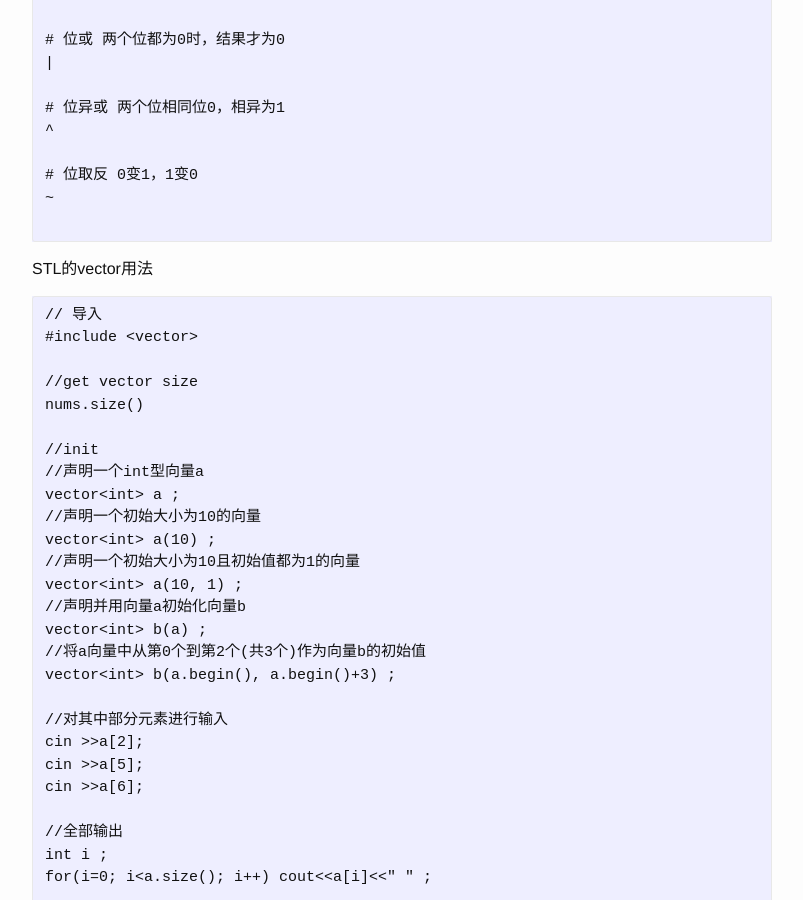
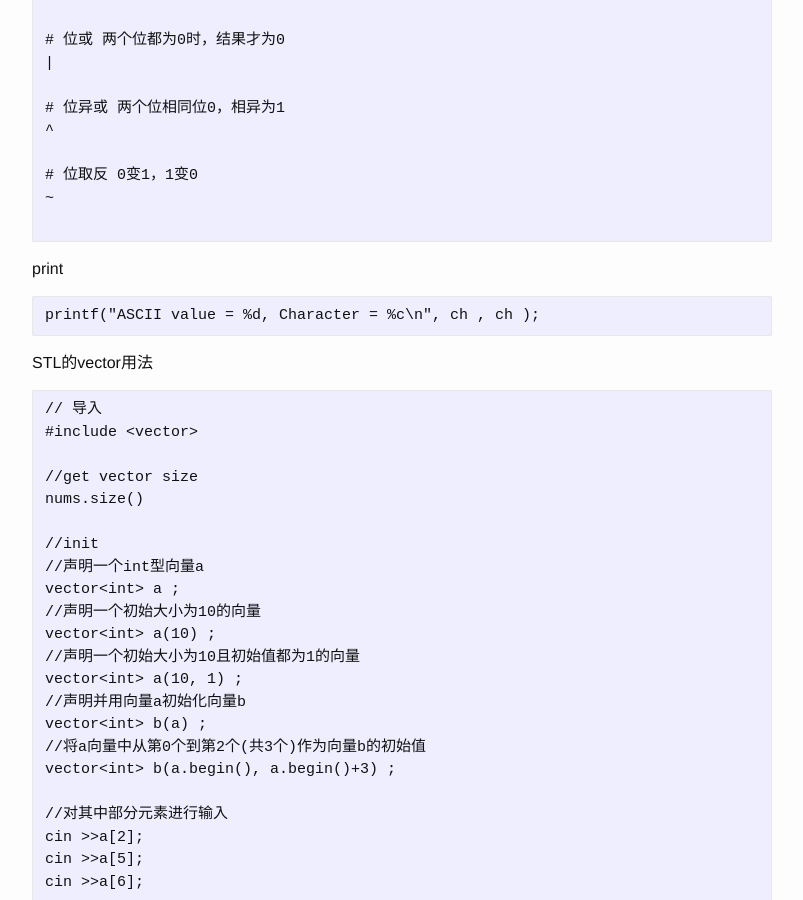
Before and after one commit to josephstalin117/josephstalin117.github.io, a Jekyll site: the page built from _posts/2018-5-25-c.markdown, in a window 1280 px wide and 900 px high, scrolled down 308 px. Shown: the whole window, without its empty margins (238-1041 px from the left). Built offline with Jekyll 4.4.1, drawn with Linux system fonts in a browser that asks for light colours.

````diff
--- a/_posts/2018-5-25-c.markdown
+++ b/_posts/2018-5-25-c.markdown
@@ -21,6 +21,11 @@
 # 位取反 0变1，1变0
 ~
 
+```
+
+print
+```
+printf("ASCII value = %d, Character = %c\n", ch , ch );
 ```
 
 STL的vector用法
````
